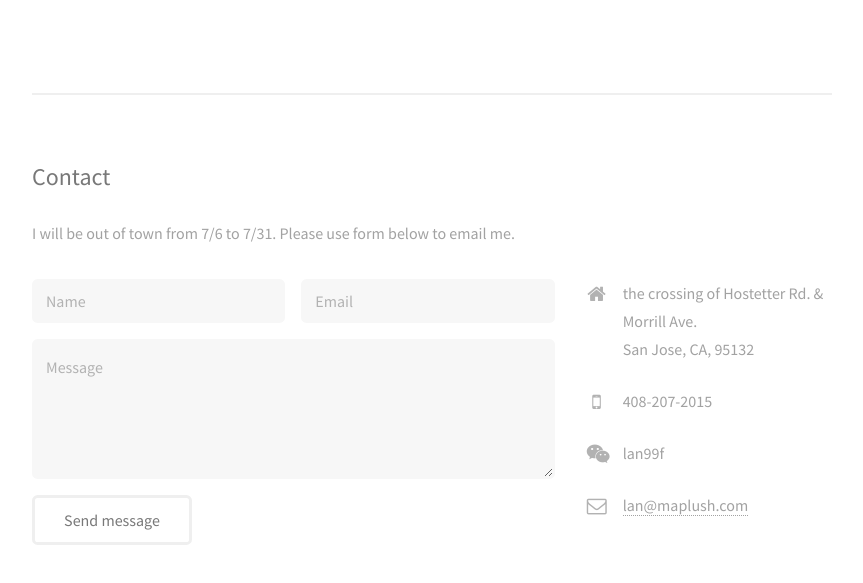
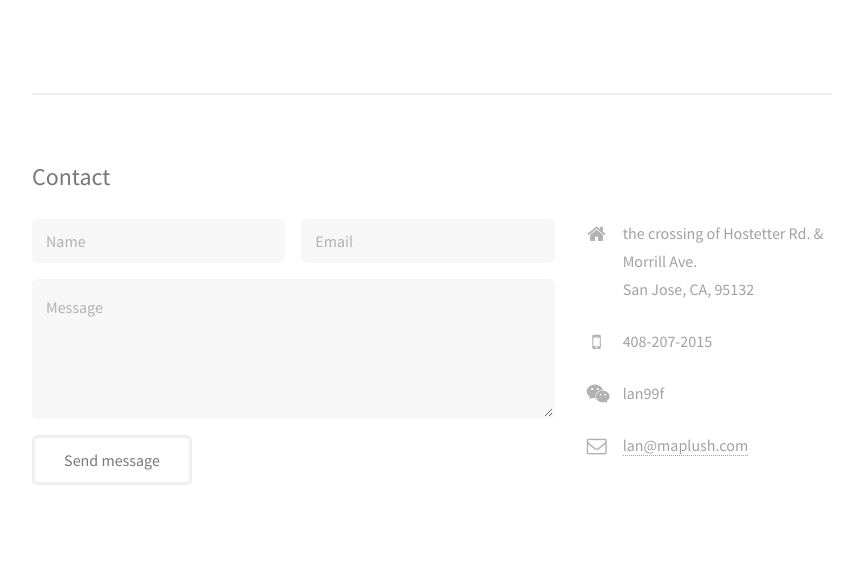
Before and after one commit to jobshen/maplush, a plain HTML site: page index.html in a window 1280 px wide. Shown: the part 2220-2803 px from the top of the page, without its empty margins (400-1263 px from the left). Drawn offline with Linux system fonts and the light colour scheme.

Commit message:
change notes

```diff
--- a/index.html
+++ b/index.html
@@ -78,7 +78,7 @@
 
 <section id="three">
 	<h2>Contact</h2>
-	<p>I will be out of town from 7/6 to 7/31. Please use form below to email me.</p>
+
 	<div class="row" id="contact-form">
 		<div class="8u 12u$(small)">
 			<form action="//formspree.io/lan@maplush.com"
```
